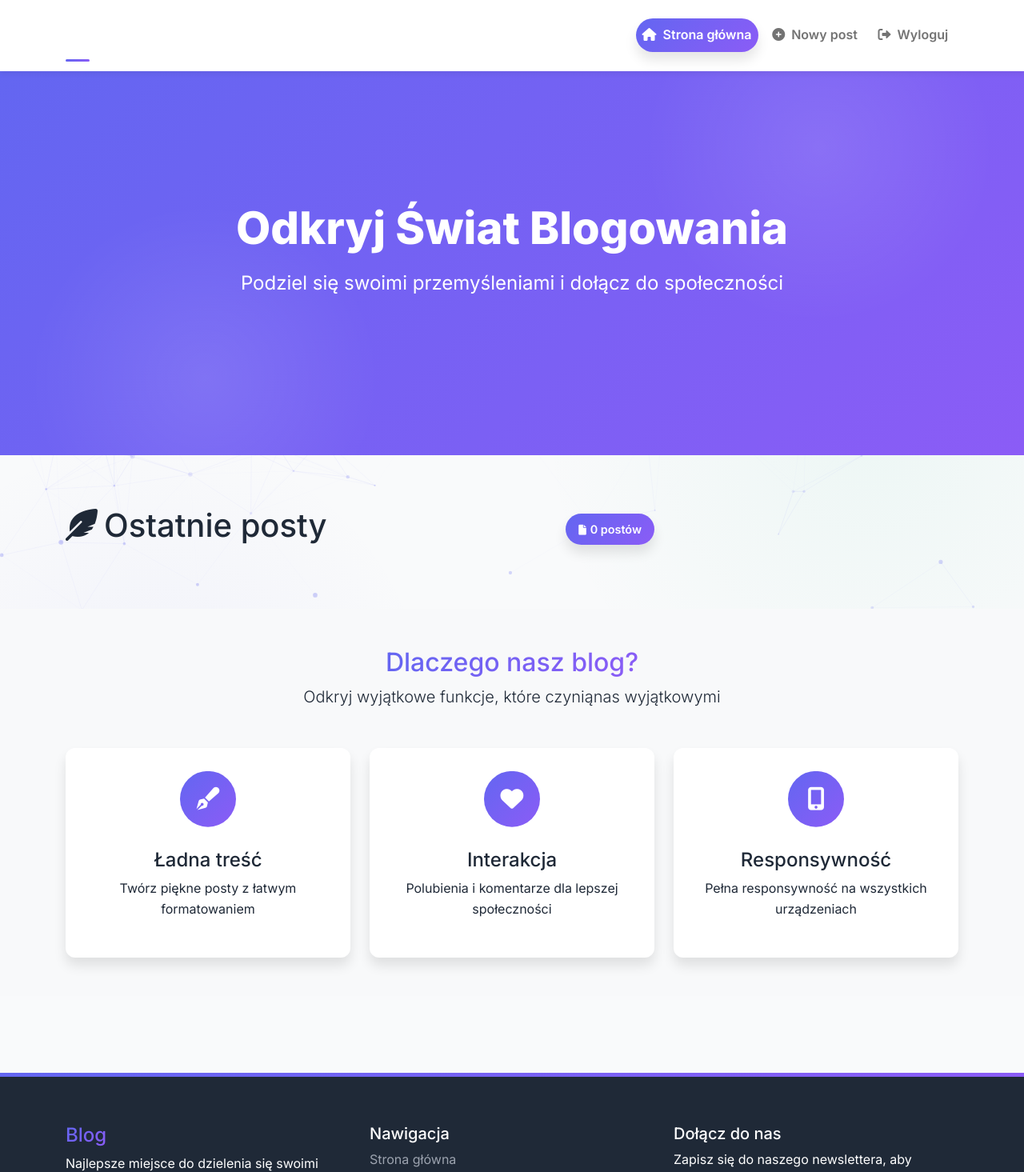
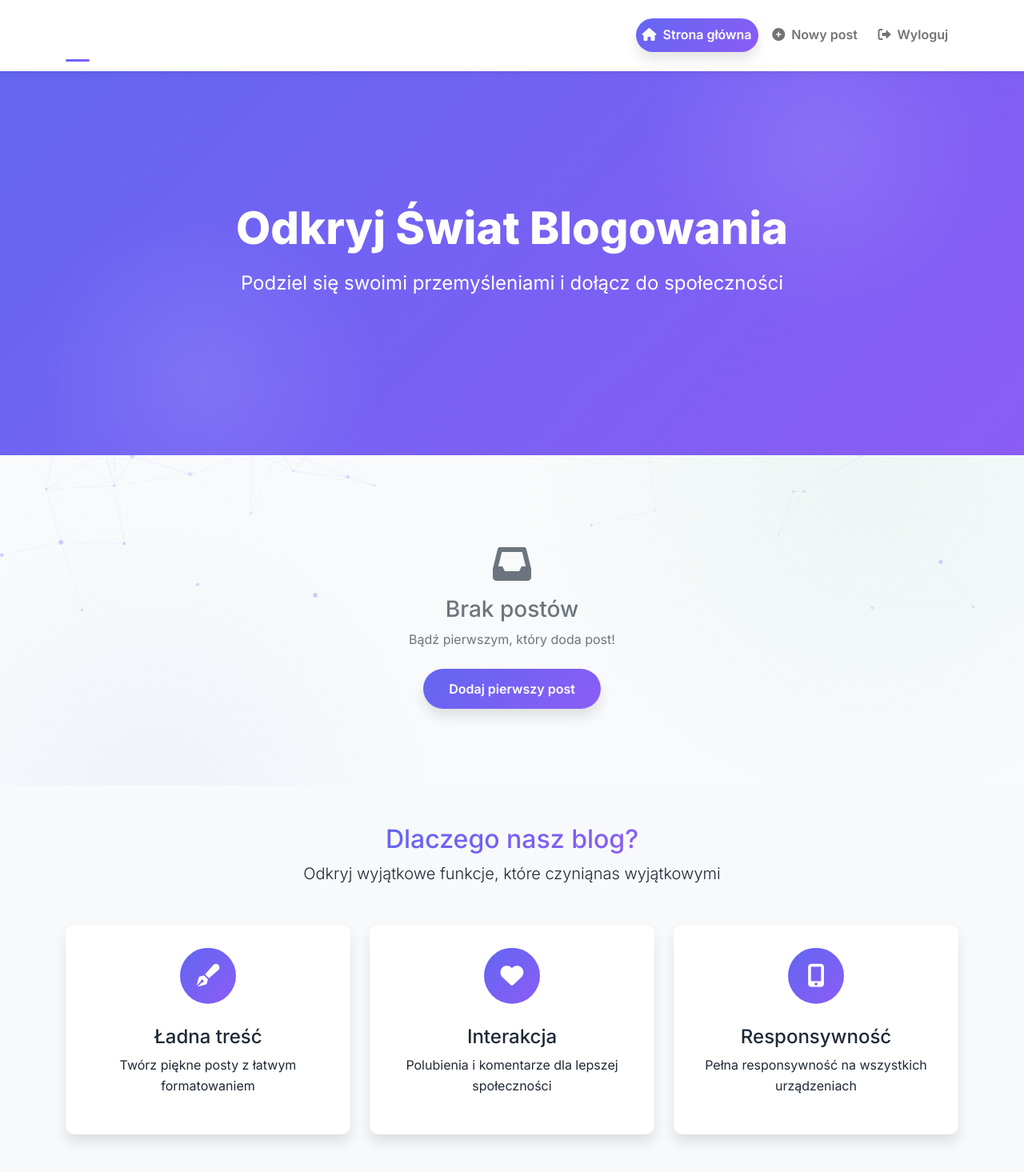
Before and after one commit to Sul3j/django-blog, a Django app: page / in a window 1280 px wide. Shown: the top 1465 px of the page at 80% size. Run offline with Django 4.2, Linux system fonts and the light colour scheme; the visitor is signed in with stand-in values (Sample User, id 1); data that the repository does not hold is empty.

Commit message:
add post list

```diff
--- /dev/null
+++ b/django_blog/blog/templates/blog/post_detail.html
@@ -0,0 +1,6 @@
+{% extends 'blog/base.html' %}
+{% load crispy_forms_tags %}
+
+{% block content %}
+
+{% endblock %}
--- a/django_blog/blog/templates/blog/post_list.html
+++ b/django_blog/blog/templates/blog/post_list.html
@@ -2,6 +2,7 @@
 {% load static %}
 
 {% block content %}
+{% if posts %}
 <div class="row">
     <div class="col-lg-8">
         <div class="d-flex justify-content-between align-items-center mb-4">
@@ -16,15 +17,39 @@
                 <div class="card-body">
                     <div class="d-flex justify-content-between align-items-center mb-2">
                         <h2 class="card-title h4">
-                            <a href="" class="text-decoration-none text-dark"></a>
+                            <a href="{% url 'post_detail' pk=post.pk %}" class="text-decoration-none text-dark"></a>
                         </h2>
+                        <span class="bage bg-light text-dark"><i class="far fa-clock me-1"></i>{{ post.published_date|date:"d M Y" }}</span>
+                    </div>
+
+                    <p class="card-text">{{ post.content|striptags|truncatewords:30 }}</p>
+
+                    <div class="d-flex justify-content-between align-items-center mt-3">
+                        <div>
+                            <span class="text-muted me-1"><i class="far fa-user me-1"></i>{{ post.author }}</span>
+                            <span class="text-muted me-1"><i class="far fa-comment me-1"></i>{{ post.comment.count }}</span>
+                            <span class="text-muted"><i class="far fa-heart me-1"></i> {{ post.likes.count }}</span>
+                        </div>
+                        <a href="{% url 'post_detail' pk=post.pk %}" class="btn btn-sm btn-outline-primary">Czytaj więcej</a>
                     </div>
                 </div>
             </article>
-        {% empty %}
-
         {% endfor %}
     </div>
 </div>
+{% else %}
+<div class="row">
+    <div class="col-12">
+        <div class="text-center py-5">
+            <i class="fas fa-inbox fa-3x text-muted mb-3"></i>
+            <h3 class="text-muted">Brak postów</h3>
+            <p class="text-muted">Bądź pierwszym, który doda post!</p>
+            {% if user.is_authenticated %}
+                <a href="{% url 'post_new' %}" class="btn btn-primary mt-2">Dodaj pierwszy post</a>
+            {% endif %}
+        </div>
+    </div>
+</div>
+{% endif %}
 
 {% endblock %}
--- a/django_blog/blog/urls.py
+++ b/django_blog/blog/urls.py
@@ -3,5 +3,6 @@ from . import views
 
 urlpatterns = [
     path('', views.post_list, name='post_list'),
+    path('post/<int:pk>/', views.post_detail, name='post_detail'),
     path('post/new/', views.post_new, name='post_new'),
 ]
--- a/django_blog/blog/views.py
+++ b/django_blog/blog/views.py
@@ -1,14 +1,35 @@
-from django.shortcuts import render, redirect
+from django.shortcuts import render, redirect, get_object_or_404
 from .models import Post
 from django.utils import timezone
 from django.contrib.auth.decorators import login_required
-from .forms import PostForm
+from .forms import PostForm, CommentForm
 from django.utils import timezone
+
 
 
 def post_list(request):
     posts = Post.objects.filter(published_date__lte=timezone.now()).order_by('-published_date')
     return render(request, 'blog/post_list.html', {'posts': posts})
+
+def post_detail(request, pk):
+    post = get_object_or_404(Post, pk=pk)
+
+    if request.method == "POST":
+        form = CommentForm(request.POST)
+
+        if form.is_valid():
+            comment = form.save(commit=False)
+            comment.post = post
+            comment.user = request.user
+            comment.save()
+            return redirect('post_detail', pk=post.pk)
+        else:
+            form = CommentForm()
+
+        return render(request, 'blog/post_detail.html', {
+            'post': post,
+            'form': form
+        })
 
 @login_required
 def post_new(request):
```
Also changed, not shown: django_blog/blog/forms.py (+12 -0 lines).
